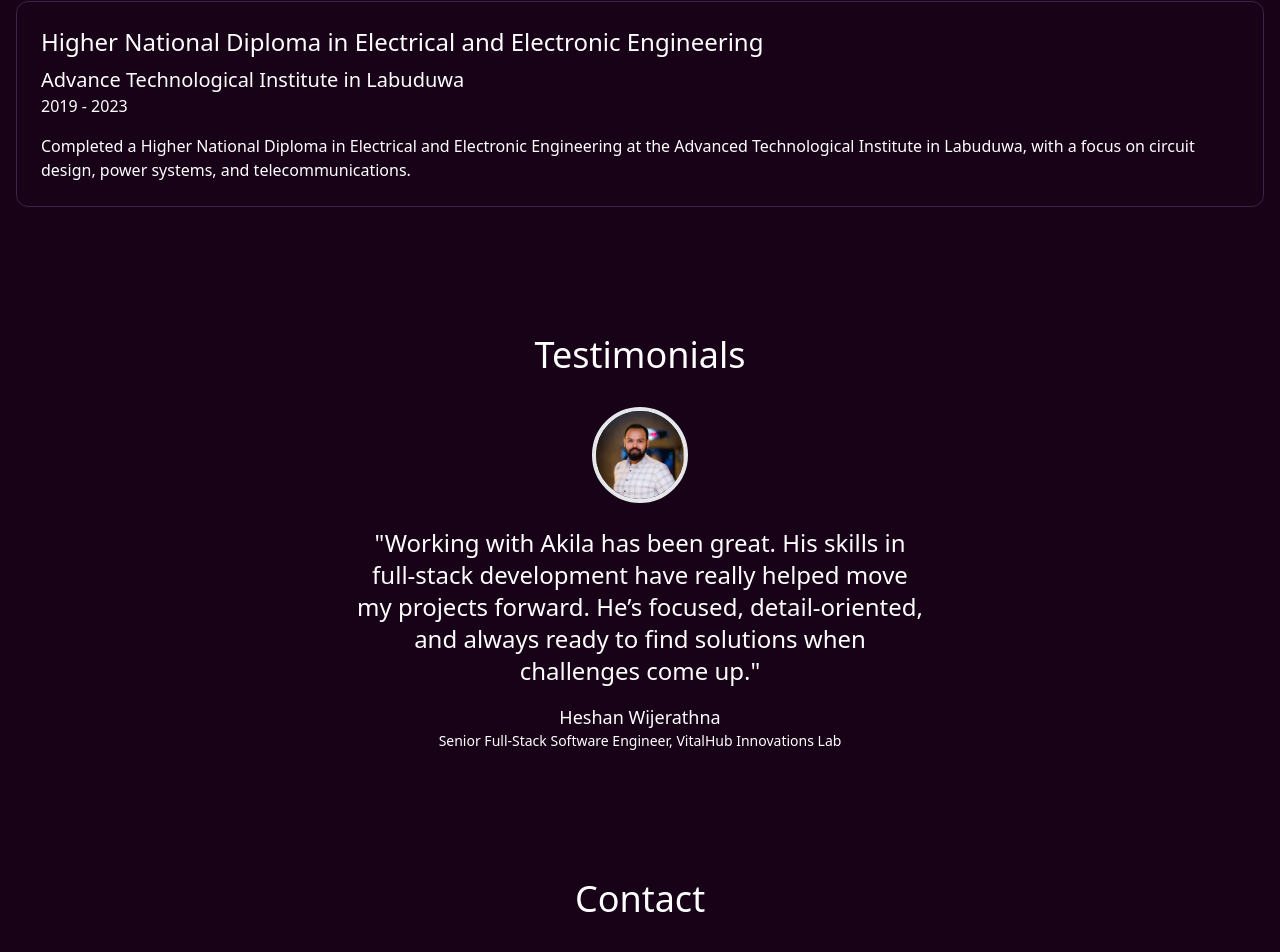
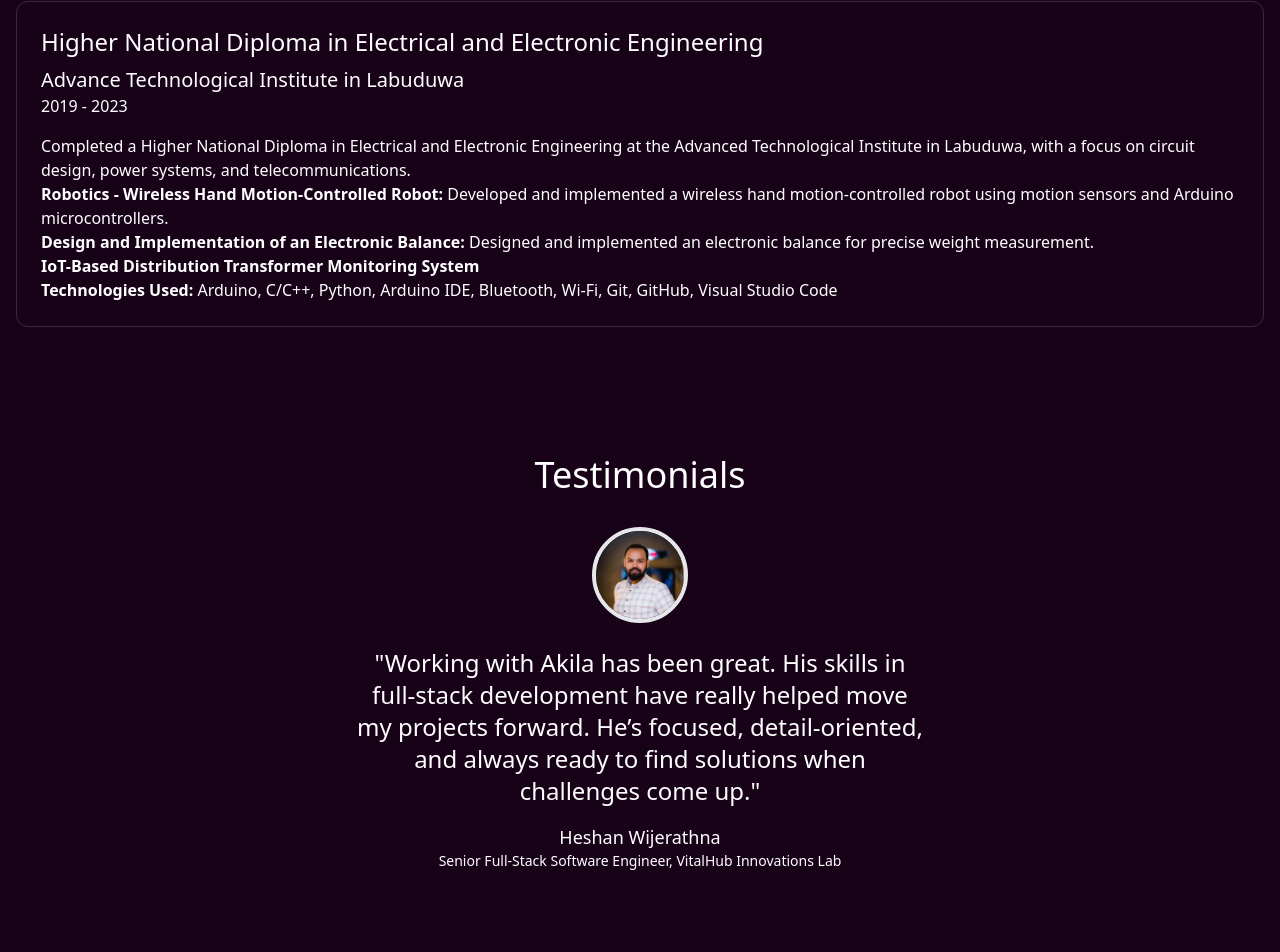
Before and after one commit to Akila-Dev97/My-Portfolio, a React (Vite) app: page / in a window 1280 px wide. Shown: the part 3679-4631 px from the top of the page. Built offline with nearby package versions, Linux system fonts and the light colour scheme.

Commit message:
update education projects

```diff
--- a/src/constants/index.jsx
+++ b/src/constants/index.jsx
@@ -151,8 +151,34 @@ export const EDUCATION = [
     degree: "Higher National Diploma in Electrical and Electronic Engineering",
     institution: "Advance Technological Institute in Labuduwa",
     duration: "2019 - 2023",
-    description:
-      "Completed a Higher National Diploma in Electrical and Electronic Engineering at the Advanced Technological Institute in Labuduwa, with a focus on circuit design, power systems, and telecommunications.",
+    description: (
+      <>
+        Completed a Higher National Diploma in Electrical and Electronic
+        Engineering at the Advanced Technological Institute in Labuduwa, with a
+        focus on circuit design, power systems, and telecommunications.
+        <ul>
+          <li>
+            <strong>Robotics - Wireless Hand Motion-Controlled Robot:</strong>{" "}
+            Developed and implemented a wireless hand motion-controlled robot
+            using motion sensors and Arduino microcontrollers.
+          </li>
+          <li>
+            <strong>Design and Implementation of an Electronic Balance:</strong>{" "}
+            Designed and implemented an electronic balance for precise weight
+            measurement.
+          </li>
+          <li>
+            <strong>
+              IoT-Based Distribution Transformer Monitoring System
+            </strong>
+          </li>
+        </ul>
+        <p>
+          <strong>Technologies Used:</strong> Arduino, C/C++, Python, Arduino
+          IDE, Bluetooth, Wi-Fi, Git, GitHub, Visual Studio Code
+        </p>
+      </>
+    ),
   },
   /* {
     id: 3,
```
